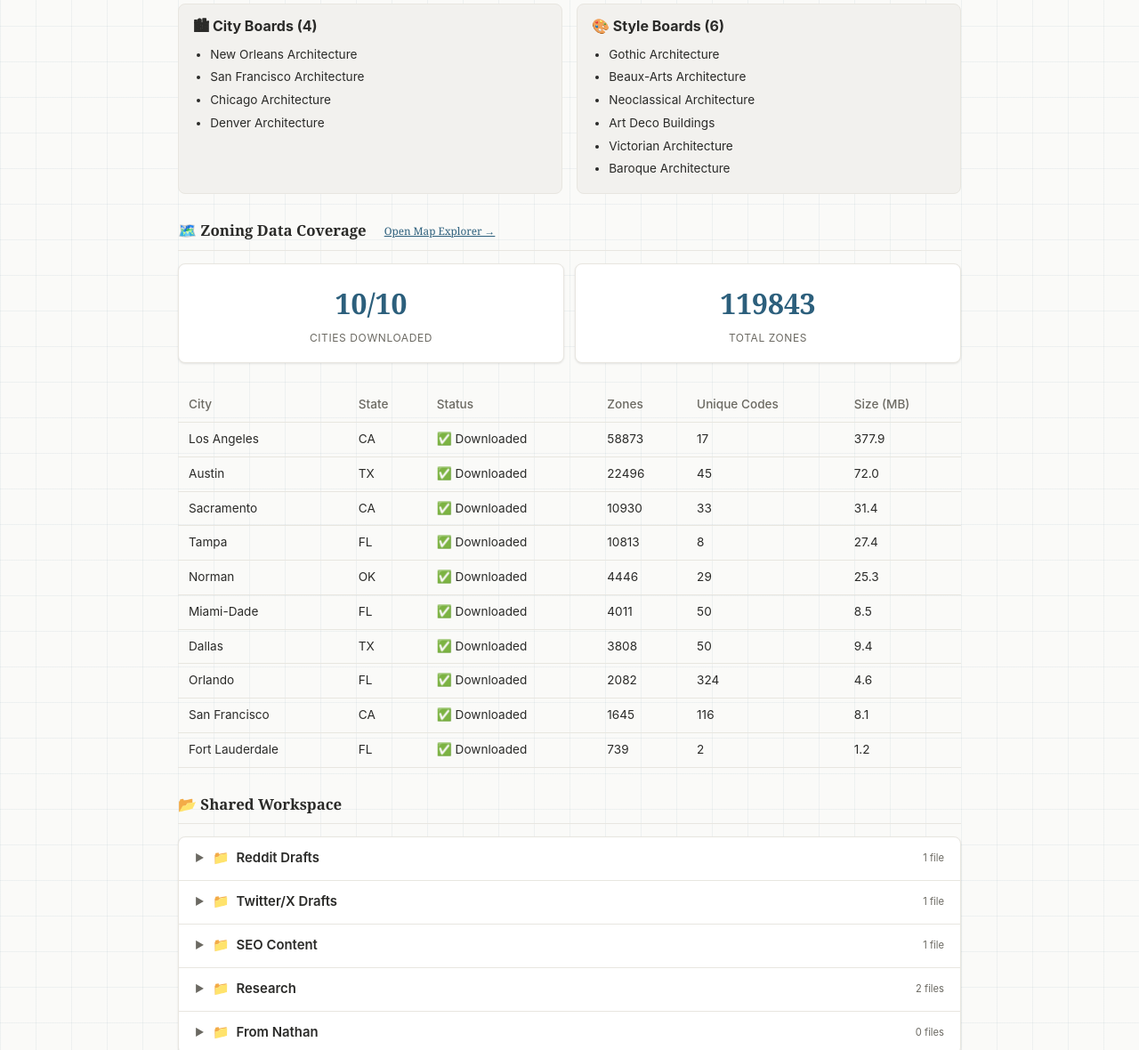
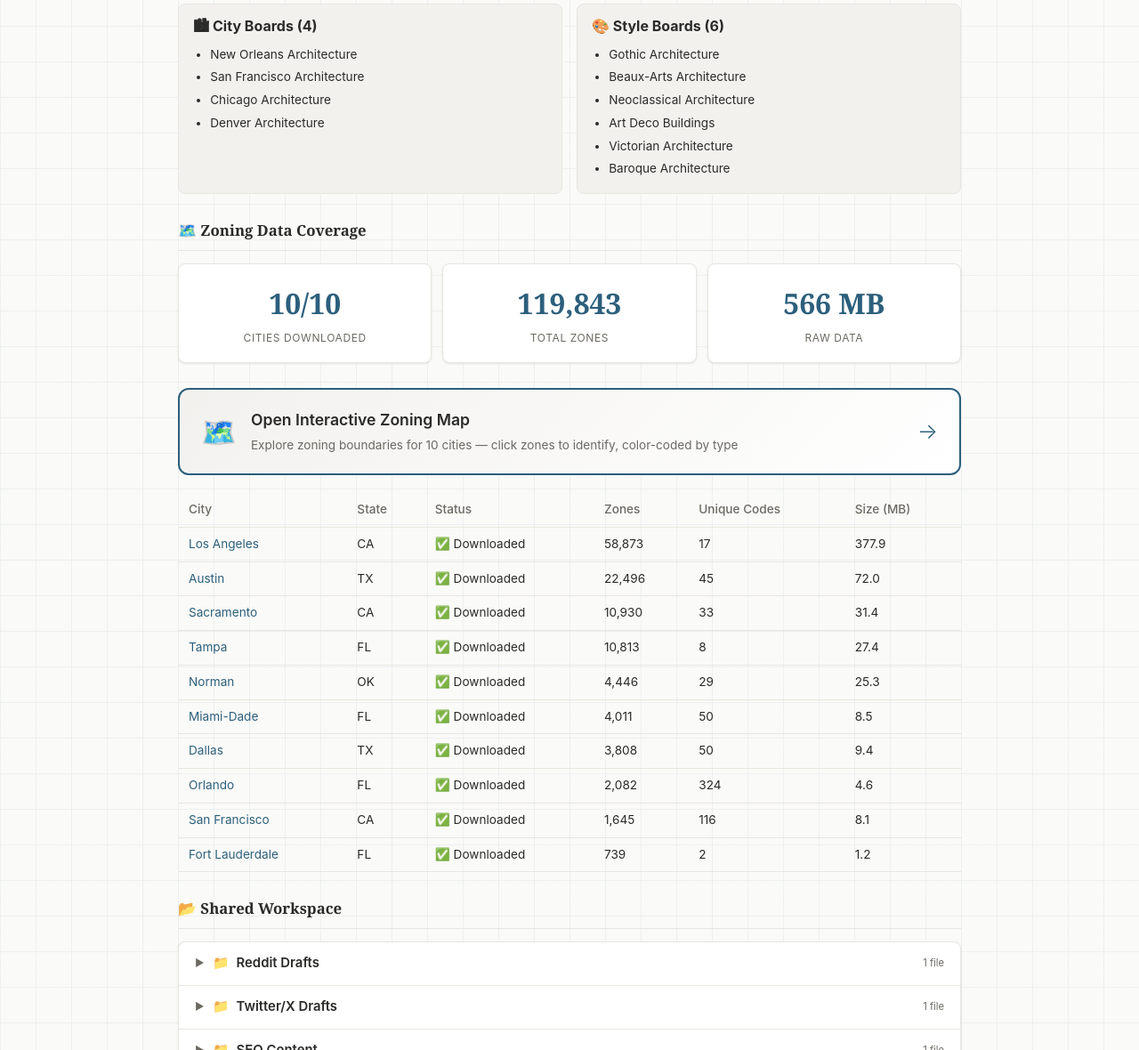
Before and after one commit to sichuanlambda/atlas, a plain HTML site: page index.html in a window 1280 px wide. Shown: the part 1691-2871 px from the top of the page at 89% size. Drawn offline with Linux system fonts and the light colour scheme.

Commit message:
Add prominent zoning map card to dashboard, clickable city rows
- Big 'Open Interactive Zoning Map' card in zoning section
- Each city name links directly to that city on the map
- Table rows clickable to open map
- Fix hash-based deep linking on zoning-map.html
- Added Total Raw Data metric

```diff
--- a/app.js
+++ b/app.js
@@ -251,23 +251,43 @@
   const downloaded = cities.filter(c => c.status === 'downloaded').length;
   const totalZones = cities.reduce((s, c) => s + (c.zoneCount || 0), 0);
 
+  const totalSize = cities.reduce((s, c) => s + (c.fileSizeMB || 0), 0);
+  const slugify = name => name.toLowerCase().replace(/\s+/g, '-').replace(/\//g, '-');
+
   return `
-    <div class="section-title">🗺️ Zoning Data Coverage <a href="zoning-map.html" style="font-size:0.7em;font-weight:normal;margin-left:12px;color:var(--accent,#4a90a4);">Open Map Explorer →</a></div>
+    <div class="section-title">🗺️ Zoning Data Coverage</div>
     <div class="metrics">
       ${metric(downloaded + '/' + cities.length, 'Cities Downloaded')}
-      ${metric(totalZones, 'Total Zones')}
+      ${metric(totalZones.toLocaleString(), 'Total Zones')}
+      ${metric(totalSize.toFixed(0) + ' MB', 'Raw Data')}
     </div>
+
+    <a href="zoning-map.html" class="map-explorer-card">
+      <div class="map-explorer-inner">
+        <div class="map-explorer-icon">🗺️</div>
+        <div class="map-explorer-text">
+          <div class="map-explorer-title">Open Interactive Zoning Map</div>
+          <div class="map-explorer-desc">Explore zoning boundaries for ${downloaded} cities — click zones to identify, color-coded by type</div>
+        </div>
+        <div class="map-explorer-arrow">→</div>
+      </div>
+    </a>
+
     <table class="pins-table">
       <thead><tr><th>City</th><th>State</th><th>Status</th><th>Zones</th><th>Unique Codes</th><th>Size (MB)</th></tr></thead>
       <tbody>
-        ${cities.map(c => `<tr>
-          <td>${c.city}</td>
-          <td>${c.state}</td>
-          <td>${statusIcon[c.status] || '⬜'} ${statusLabel[c.status] || c.status}</td>
-          <td>${c.zoneCount || '—'}</td>
-          <td>${c.uniqueZoneCodes || '—'}</td>
-          <td>${c.fileSizeMB ? c.fileSizeMB.toFixed(1) : '—'}</td>
-        </tr>`).join('')}
+        ${cities.map(c => {
+          const slug = slugify(c.city);
+          const isDownloaded = c.status === 'downloaded';
+          return `<tr class="${isDownloaded ? 'clickable-row' : ''}" ${isDownloaded ? `onclick="window.open('zoning-map.html#${slug}','_blank')"` : ''}>
+            <td>${isDownloaded ? `<a href="zoning-map.html#${slug}" target="_blank" style="color:var(--accent,#4a90a4);text-decoration:none;">${c.city}</a>` : c.city}</td>
+            <td>${c.state}</td>
+            <td>${statusIcon[c.status] || '⬜'} ${statusLabel[c.status] || c.status}</td>
+            <td>${c.zoneCount ? c.zoneCount.toLocaleString() : '—'}</td>
+            <td>${c.uniqueZoneCodes || '—'}</td>
+            <td>${c.fileSizeMB ? c.fileSizeMB.toFixed(1) : '—'}</td>
+          </tr>`;
+        }).join('')}
       </tbody>
     </table>
     ${cities.length === 0 ? '<div class="empty-folder">No zoning data collected yet</div>' : ''}
--- a/style.css
+++ b/style.css
@@ -383,3 +383,33 @@
 .board-group { background: var(--bg-alt); padding: 0.75rem 1rem; border-radius: 8px; border: 1px solid var(--border-light); }
 .board-group ul { margin: 0.5rem 0 0; padding-left: 1.2rem; font-size: 0.85rem; color: var(--text); }
 .board-group li { margin-bottom: 0.25rem; }
+
+/* Zoning Map Explorer Card */
+.map-explorer-card {
+  display: block;
+  text-decoration: none;
+  background: linear-gradient(135deg, var(--bg-alt), var(--card));
+  border: 2px solid var(--accent, #4a90a4);
+  border-radius: 12px;
+  padding: 1.25rem 1.5rem;
+  margin-bottom: 1.25rem;
+  transition: transform 0.15s, box-shadow 0.15s;
+  cursor: pointer;
+}
+.map-explorer-card:hover {
+  transform: translateY(-2px);
+  box-shadow: 0 4px 16px rgba(74,144,164,0.2);
+}
+.map-explorer-inner {
+  display: flex;
+  align-items: center;
+  gap: 1rem;
+}
+.map-explorer-icon { font-size: 2rem; }
+.map-explorer-text { flex: 1; }
+.map-explorer-title { font-size: 1.1rem; font-weight: 600; color: var(--text); margin-bottom: 0.25rem; }
+.map-explorer-desc { font-size: 0.85rem; color: var(--text-muted); }
+.map-explorer-arrow { font-size: 1.5rem; color: var(--accent, #4a90a4); font-weight: 300; }
+
+.clickable-row { cursor: pointer; }
+.clickable-row:hover { background: var(--bg-alt); }
```
Also changed, not shown: zoning-map.html (+20 -4 lines).
